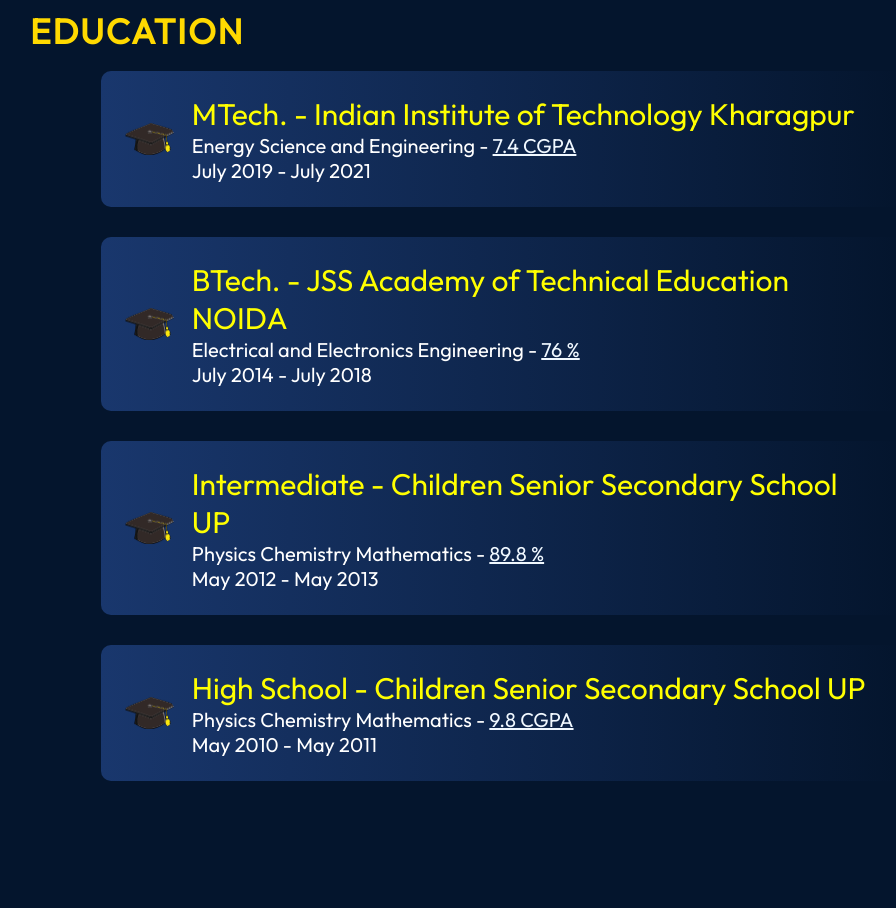
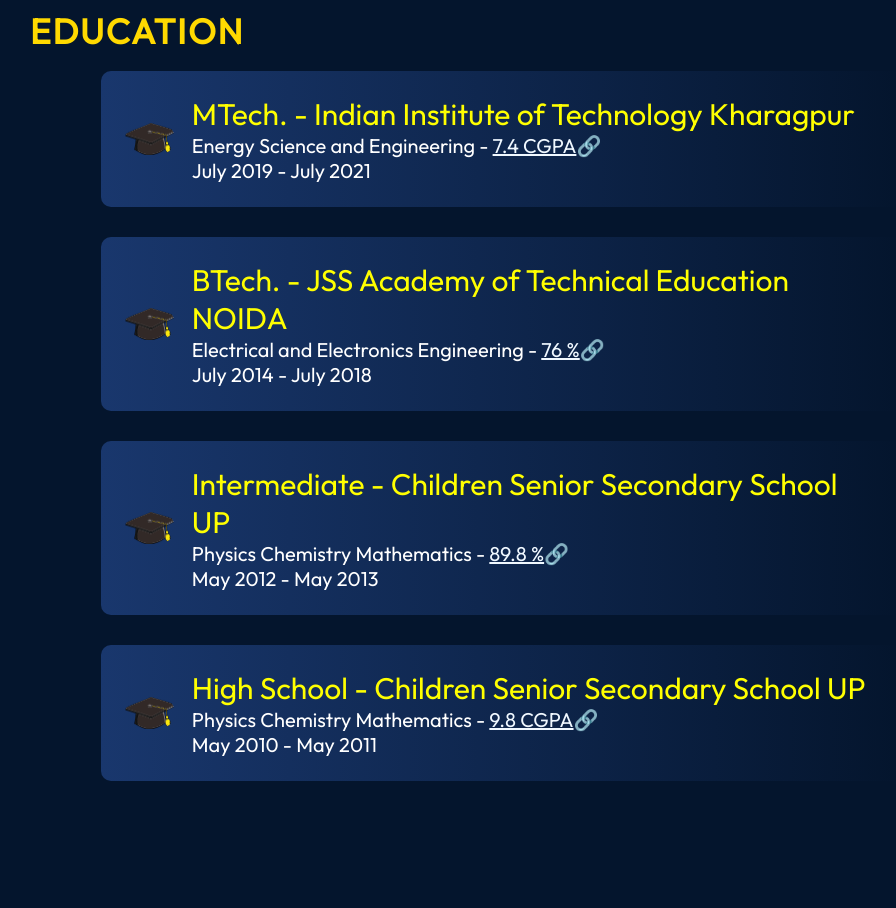
Before and after one commit to saurabhguptaiit27/myportfolio, a React (Vite) app: page / in a window 1280 px wide. Shown: the part 1860-2768 px from the top of the page, without its empty margins (138-1034 px from the left). Built offline with nearby package versions, Linux system fonts and the light colour scheme.

Commit message:
link button in education UI updated

```diff
--- a/src/components/Education/Education.jsx
+++ b/src/components/Education/Education.jsx
@@ -14,13 +14,21 @@
             {education.map((eduItem, id) => {
               return (
                 <li key={id} className={styles.eduItem}>
-                  <img className={styles.eduImg}
+                  <img
+                    className={styles.eduImg}
                     src={getImageUrl(eduItem.imageSrc)}
                     alt={`${eduItem.organisation} Logo`}
                   />
                   <div className={styles.eduItemDetails}>
                     <h3>{`${eduItem.degree} - ${eduItem.Organisation}`}</h3>
-                    <p>{`${eduItem.stream}`}<span> - </span><a href={`${getImageUrl(eduItem.resultproof)}`}>{`${eduItem.results}`}</a></p>
+                    <p>
+                      {`${eduItem.stream}`}
+                      <span> - </span>
+                      <a
+                        href={`${getImageUrl(eduItem.resultproof)}`}
+                      >{`${eduItem.results}`}</a>
+                      🔗
+                    </p>
                     <p>{`${eduItem.startDate} - ${eduItem.endDate}`}</p>
                   </div>
                 </li>
```
